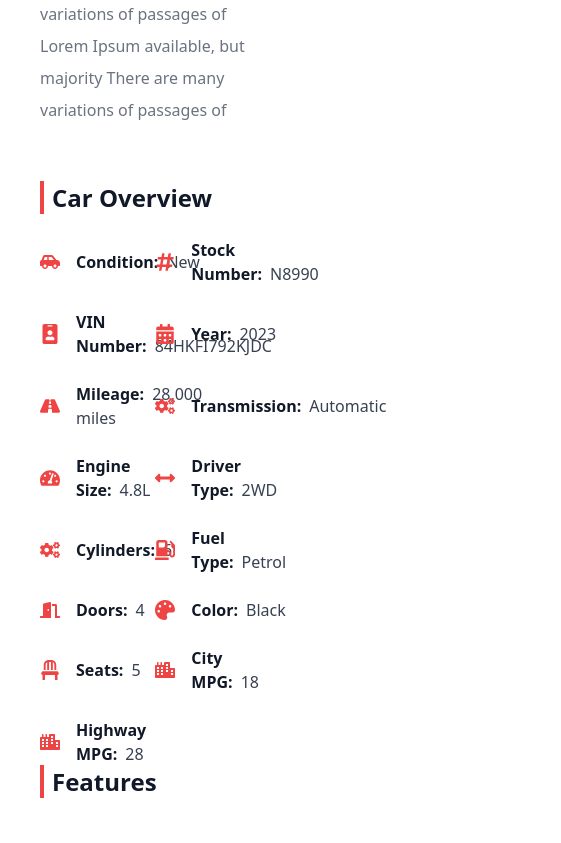
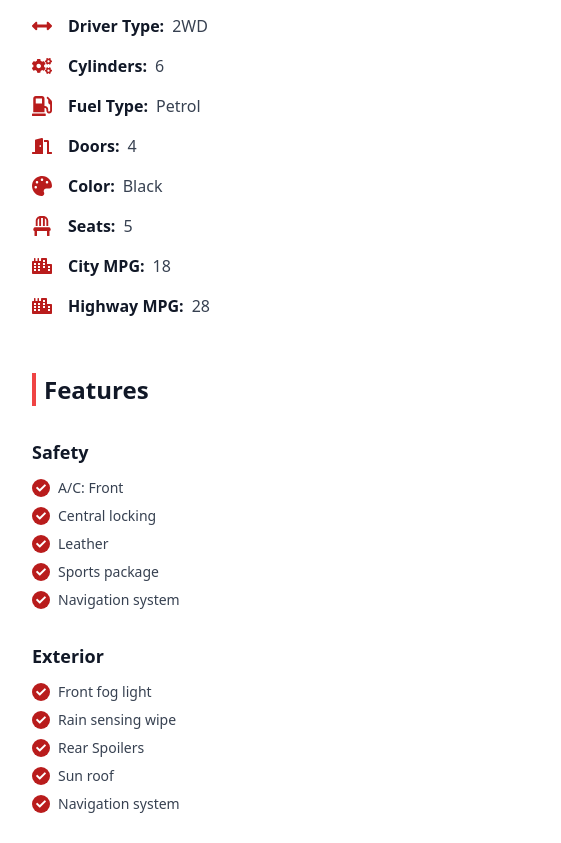
Before and after one commit to Gzim-Dardhishta/Grevision-carrent, a React (Vite) app: page /car-details in a window 390 px wide. Shown: the part 2420-3263 px from the top of the page, 561 px wide, since content can reach past the window. Built offline with nearby package versions, Linux system fonts and the light colour scheme.

Commit message:
responsive fix

```diff
--- a/src/Components/CarDetails/AddReviewForm.tsx
+++ b/src/Components/CarDetails/AddReviewForm.tsx
@@ -6,18 +6,18 @@ import { Button } from "../ui/button";
 
 const AddReviewForm = () => {
     return (
-        <div className="w-full mt-16 mb-12 bg-gray-100 p-6 rounded-md shadow-md">
+        <div className="w-full mt-16 mb-12 bg-gray-100 p-6 sm:px-6 px-4 rounded-md shadow-md">
             {/* Header */}
             <h2 className="text-lg font-bold text-gray-800 border-l-4 border-red-500 pl-3 mb-6">
                 Customer Review
             </h2>
 
             {/* Ratings Summary */}
-            <div className="grid grid-cols-4 gap-4 mb-6">
+            <div className="flex flex-wrap gap-4 mb-6">
                 {["Comfort", "Performance", "Interior Design", "Speed"].map((category, index) => (
-                    <div key={index} className="text-center">
+                    <div key={index} className="">
                         <p className="text-sm font-medium text-gray-800">{category}</p>
-                        <div className="text-yellow-500">{"⭐".repeat(5)}</div>
+                        <div className="text-yellow-500 text-xs">{"⭐".repeat(5)}</div>
                     </div>
                 ))}
             </div>
--- a/src/Components/CarDetails/CarDescriptions.tsx
+++ b/src/Components/CarDetails/CarDescriptions.tsx
@@ -1,4 +1,4 @@
-import { carOverview } from "@/data/Lists"
+import { carOverviewSplit } from "@/data/Lists"
 
 const CarDescriptions = () => {
     return (
@@ -21,13 +21,22 @@ const CarDescriptions = () => {
                 </div>
             </div>
 
-            <div className="grid grid-cols-2 gap-6 mx-auto">
-                <h2 className="col-span-2 text-2xl font-semibold text-gray-900">
-                    <span className="border-l-4 border-red-500 pl-2">Car Overview</span>
-                </h2>
-                {carOverview.map((item, index) => (
+            <div className="grid md:grid-cols-2 grid-cols-1 gap-6 mx-auto">
+                <div className="space-y-4">
+                    {carOverviewSplit.part1.map((item, index) => (
                         <div key={index} className="flex items-center space-x-4 text-gray-700">
-                        <div className="text-red-500 text-xl">{item.icon}</div>
+                            <div className="text-red-700 text-xl">{item.icon}</div>
+                            <div>
+                                <span className="font-semibold text-gray-900">{item.label}:</span>
+                                <span className="ml-2">{item.value}</span>
+                            </div>
+                        </div>
+                    ))}
+                </div>
+                <div className="space-y-4">
+                    {carOverviewSplit.part2.map((item, index) => (
+                        <div key={index} className="flex items-center space-x-4 text-gray-700">
+                            <div className="text-red-700 text-xl">{item.icon}</div>
                             <div>
                                 <span className="font-semibold text-gray-900">{item.label}:</span>
                                 <span className="ml-2">{item.value}</span>
@@ -36,6 +45,8 @@ const CarDescriptions = () => {
                     ))}
                 </div>
             </div>
+
+        </div>
     )
 }
 
--- a/src/Components/CarDetails/CarFeatures.tsx
+++ b/src/Components/CarDetails/CarFeatures.tsx
@@ -4,11 +4,11 @@ import { IoLocationOutline } from "react-icons/io5";
 
 const CarFeatures = () => {
     return (
-        <div className='w-full'>
+        <div className='w-full mt-14'>
             <h4 className="col-span-2 mb-4 text-2xl font-semibold text-gray-900">
                 <span className="border-l-4 border-red-500 pl-2">Features</span>
             </h4>
-            <div className="grid grid-cols-1 sm:grid-cols-2 lg:grid-cols-4 gap-8 p-6">
+            <div className="grid grid-cols-1 sm:grid-cols-2 lg:grid-cols-4 gap-8 pt-4">
                 {features.map((feature) => (
                     <div key={feature.category} className="space-y-3">
                         <h3 className="text-lg font-semibold text-gray-900">{feature.category}</h3>
@@ -28,7 +28,7 @@ const CarFeatures = () => {
             </div>
 
 
-            <div>
+            <div className='mt-10'>
                 <h4 className="col-span-2 mb-4 text-2xl font-semibold text-gray-900">
                     <span className="border-l-4 border-red-500 pl-2">Features</span>
                 </h4>
--- a/src/Components/CarDetails/CarTopInfo.tsx
+++ b/src/Components/CarDetails/CarTopInfo.tsx
@@ -4,9 +4,9 @@ import { LuRepeat } from "react-icons/lu";
 
 const CarTopInfo = () => {
     return (
-        <div className="w-full p-4 mt-16 border-b border-gray-200">
+        <div className="w-full pb-4 mt-16 border-b border-gray-200">
             {/* Top Info Row */}
-            <div className="flex justify-between">
+            <div className="flex md:flex-row flex-col justify-between">
                 <div className="space-y-6">
                     <div className="flex items-center gap-6">
                         <span className="bg-red-700 text-white text-sm px-3 rounded-full">-34%</span>
--- a/src/Components/CarDetails/ContactForm.tsx
+++ b/src/Components/CarDetails/ContactForm.tsx
@@ -7,7 +7,6 @@ import { TbEdit } from "react-icons/tb";
 const ContactForm = () => {
     return (
         <div className="bg-gray-100 p-6 w-full mt-8 rounded-lg">
-            {/* Profile Section */}
             <div className="flex items-center mb-4">
                 <img
                     src="https://via.placeholder.com/60"
@@ -21,7 +20,6 @@ const ContactForm = () => {
                 </div>
             </div>
 
-            {/* Form Section */}
             <form className="space-y-4">
                 <div className="relative">
                     <input
--- a/src/Components/CarDetails/CustomerReview.tsx
+++ b/src/Components/CarDetails/CustomerReview.tsx
@@ -62,7 +62,7 @@ const CustomerReview = () => {
                 </div>
             </div>
 
-            <div className="w-full space-y-8 p-6">
+            <div className="w-full space-y-8 p-6 sm:px-6 px-0">
                 {reviews.map((review) => (
                     <div
                         key={review.id}
--- a/src/Components/CarDetails/Details.tsx
+++ b/src/Components/CarDetails/Details.tsx
@@ -15,11 +15,11 @@ const Details = () => {
     return (
         <div>
             <Header />
-            <div className='px-10 lg:px-20'>
+            <div className='max-w-5xl mx-auto lg:px-0 px-8'>
                 <CarTopInfo />
                 <Carousel />
-                <div className='flex gap-10'>
-                    <div className='w-4/6'>
+                <div className='flex md:flex-row flex-col lg:gap-10 gap-4'>
+                    <div className='md:w-4/6'>
                         <CarDescriptions />
                         <CarFeatures />
                         <LoanCalculator />
--- a/src/Components/CarDetails/LoanCalculator.tsx
+++ b/src/Components/CarDetails/LoanCalculator.tsx
@@ -4,7 +4,7 @@ import { RxReload } from "react-icons/rx";
 
 const LoanCalculator = () => {
     return (
-        <div className="rounded-md bg-gray-100 p-10 mt-24">
+        <div className="rounded-md bg-gray-100 p-10 sm:px-10 px-5  mt-24">
             <h4 className="col-span-2 mb-4 text-2xl font-semibold text-gray-900">
                 <span className="border-l-4 border-red-500 pl-2">Features</span>
             </h4>
--- a/src/data/Lists.tsx
+++ b/src/data/Lists.tsx
@@ -394,8 +394,8 @@ export const footerLinks = [
     },
 ];
 
-
-export const carOverview = [
+export const carOverviewSplit = {
+    part1: [
         { label: "Condition", value: "New", icon: <FaCarSide /> },
         { label: "Stock Number", value: "N8990", icon: <FaHashtag /> },
         { label: "VIN Number", value: "84HKFI792KJDC", icon: <FaIdBadge /> },
@@ -403,6 +403,8 @@ export const carOverview = [
         { label: "Mileage", value: "28,000 miles", icon: <FaRoad /> },
         { label: "Transmission", value: "Automatic", icon: <FaCogs /> },
         { label: "Engine Size", value: "4.8L", icon: <FaTachometerAlt /> },
+    ],
+    part2: [
         { label: "Driver Type", value: "2WD", icon: <FaArrowsAltH /> },
         { label: "Cylinders", value: "6", icon: <FaCogs /> },
         { label: "Fuel Type", value: "Petrol", icon: <FaGasPump /> },
@@ -411,7 +413,9 @@ export const carOverview = [
         { label: "Seats", value: "5", icon: <FaChair /> },
         { label: "City MPG", value: "18", icon: <FaCity /> },
         { label: "Highway MPG", value: "28", icon: <FaCity /> },
-];
+    ],
+};
+
 
 
 export const features = [
```
Lines whose indentation alone changed are shown as unchanged.
